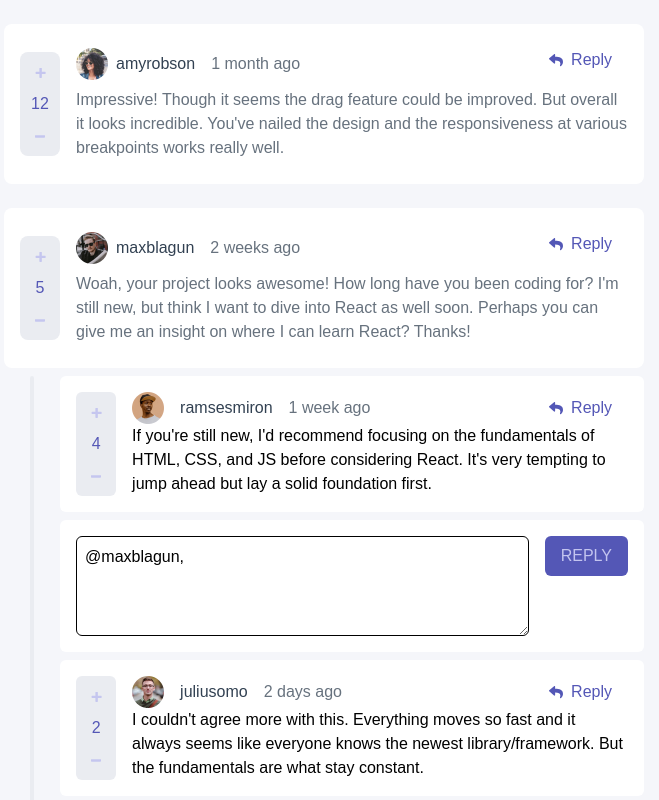
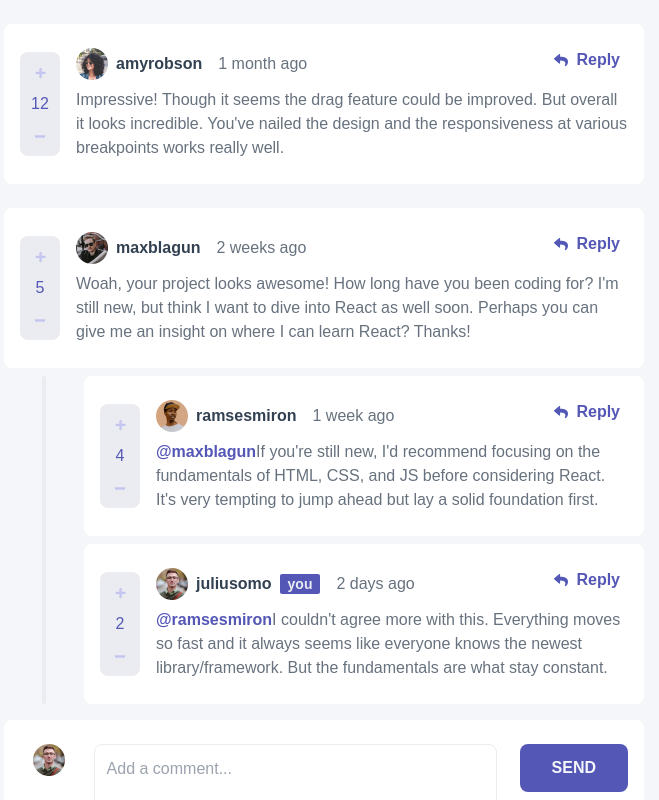
Before and after one commit to Pakkerman/frontend-mentor-challenges, a Next.js app in the folder interactive-comment-section/: page / in a window 1280 px wide. Shown: the whole page, without its empty margins (316-975 px from the left). Built offline with nearby package versions, Linux system fonts and the light colour scheme.

Commit message:
feat: comment input, delete and edit buttons, small elements

```diff
--- a/interactive-comment-section/src/_components/commentSection.tsx
+++ b/interactive-comment-section/src/_components/commentSection.tsx
@@ -1,5 +1,6 @@
 import data from "data/data.json";
 import Comment from "~/components/Comment";
+import CommentForm from "~/components/CommentForm";
 
 export type Comment = {
   id: number;
@@ -41,6 +42,7 @@ export default function CommentSection() {
             <Comment comment={item} />
           </li>
         ))}
+        <CommentForm />
       </ul>
     </div>
   );
--- a/interactive-comment-section/src/app/page.tsx
+++ b/interactive-comment-section/src/app/page.tsx
@@ -2,7 +2,7 @@ import CommentSection from "~/_components/commentSection";
 
 export default function HomePage() {
   return (
-    <main className=" mx-auto flex h-[100lvh] max-w-[375px] justify-center overflow-y-scroll px-4 py-6 sm:max-w-2xl">
+    <main className="mx-auto flex h-[100lvh] max-w-[375px] justify-center overflow-y-scroll px-4 py-6 sm:max-w-2xl">
       <section className="">
         <CommentSection />
       </section>
--- a/interactive-comment-section/src/components/AuthorLabel.tsx
+++ b/interactive-comment-section/src/components/AuthorLabel.tsx
@@ -1,10 +1,12 @@
-import type { Comment } from "~/_components/commentSection";
+import type { Comment, ReplyComment } from "~/_components/commentSection";
+
+import data from "data/data.json";
 
 export default function AuthorLabel({
   comment,
   replyButton,
 }: {
-  comment: Comment;
+  comment: Comment | ReplyComment;
   replyButton: React.ReactNode;
 }) {
   const { user, createdAt } = comment;
@@ -17,7 +19,14 @@ export default function AuthorLabel({
             alt="user profile thumbnail"
             className="h-8 w-8"
           />
-          <div className="text-neutral-dark-blue">{user?.username}</div>
+          <div className="font-bold text-neutral-dark-blue">
+            {user?.username}
+          </div>
+          {user.username === data.currentUser.username && (
+            <p className="rounded-sm bg-primary-moderate-blue px-2 text-sm font-bold leading-5 text-neutral-light-gray">
+              you
+            </p>
+          )}
         </div>
         <div className="text-neutral-grayish-blue">{createdAt}</div>
       </div>
--- a/interactive-comment-section/src/components/Comment.tsx
+++ b/interactive-comment-section/src/components/Comment.tsx
@@ -7,7 +7,7 @@ import { Reply } from "./Reply";
 import ReplyForm from "./ReplyInput";
 import ScoreCounter from "./ScoreCounter";
 import AuthorLabel from "./AuthorLabel";
-import ReplyButton from "./ReplyButton";
+import ReplyButton from "./buttons/ReplyButton";
 
 export default function Comment({ comment }: { comment: Comment }) {
   const [showReplyInput, setShowReplyInput] = useState(false);
@@ -40,7 +40,7 @@ function CommentCard({
   const { content, score } = comment;
 
   return (
-    <div className="flex max-w-2xl flex-col gap-4 rounded-lg bg-neutral-white p-6 sm:flex-row sm:px-4 sm:py-6">
+    <div className="flex max-w-2xl flex-col gap-4 rounded-lg bg-neutral-white p-4 sm:flex-row sm:px-4 sm:py-6">
       <div className="flex flex-col gap-2">
         <AuthorLabel
           comment={comment}
--- /dev/null
+++ b/interactive-comment-section/src/components/CommentForm.tsx
@@ -0,0 +1,71 @@
+"use client";
+
+import clsx from "clsx";
+import data from "data/data.json";
+
+// export default function CommentForm() {
+//   const { currentUser } = data;
+//   return (
+//     <div className="flex max-w-2xl flex-col gap-4 rounded-lg bg-neutral-white p-4 sm:flex-row sm:px-4 sm:py-6">
+//       <textarea
+//         className="rounded-lg border-[1.5px] border-neutral-light-gray p-3"
+//         name="comment"
+//         id="comment"
+//         placeholder="Add a comment..."
+//       />
+//
+//       <div className="flex w-full items-center justify-between sm:order-first sm:w-20">
+//         <img
+//           src={currentUser.image.png}
+//           alt="user profile thumbnail"
+//           className="h-8 w-8"
+//         />
+//         <button className="rounded-lg bg-primary-moderate-blue px-8 py-3 font-bold text-neutral-very-light-gray">
+//           SEND
+//         </button>
+//       </div>
+//     </div>
+//   );
+// }
+//
+export default function CommentForm() {
+  const { currentUser } = data;
+  return (
+    <div
+      className={clsx(
+        "max-w-2xl gap-4 rounded-lg bg-neutral-white p-4 sm:px-4 sm:py-6",
+        "grid",
+        " sm:grid-cols-[1fr_7fr_2fr] sm:grid-rows-none",
+      )}
+    >
+      <textarea
+        className={clsx(
+          "rounded-lg border-[1.5px] border-neutral-light-gray p-3 ",
+          "col-span-2",
+          "sm:col-span-1 sm:col-start-2",
+        )}
+        name="comment"
+        id="comment"
+        placeholder="Add a comment..."
+      />
+      <img
+        src={currentUser.image.png}
+        alt="user profile thumbnail"
+        className={clsx(
+          "h-8 w-8",
+          "col-start-1 row-start-2 self-center",
+          "sm:col-start-1 sm:row-start-1 sm:self-start sm:justify-self-center",
+        )}
+      />
+      <button
+        className={clsx(
+          "rounded-lg bg-primary-moderate-blue px-8 py-3 font-bold text-neutral-very-light-gray ",
+          "justify-self-end",
+          "sm:self-start",
+        )}
+      >
+        SEND
+      </button>
+    </div>
+  );
+}
--- a/interactive-comment-section/src/components/Reply.tsx
+++ b/interactive-comment-section/src/components/Reply.tsx
@@ -2,8 +2,13 @@
 
 import { useState } from "react";
 import { ReplyComment } from "~/_components/commentSection";
-import { PlusIcon, MinusIcon, ReplyIcon } from "~/svgs";
 import ReplyInput from "./ReplyInput";
+import ScoreCounter from "./ScoreCounter";
+import AuthorLabel from "./AuthorLabel";
+import ReplyButton from "~/components/buttons/ReplyButton";
+import DeleteButton from "~/components/buttons/DeleteButton";
+import data from "data/data.json";
+import EditButton from "./buttons/EditButton";
 
 export function Reply({ replies }: { replies: ReplyComment[] }) {
   const [showRepliesInput, setShowRepliesInput] = useState(
@@ -14,10 +19,10 @@ export function Reply({ replies }: { replies: ReplyComment[] }) {
 
   return (
     <div className="group/indent flex items-stretch justify-center ">
-      <div className="w-[20%] ">
-        <div className="mx-auto h-full w-1 rounded-full bg-neutral-light-gray group-hover/indent:bg-primary-moderate-blue " />
+      <div className="w-[10%] sm:w-[15%]">
+        <div className="mr-auto h-full w-1 rounded-full bg-neutral-light-gray group-hover/indent:bg-primary-moderate-blue sm:mx-auto" />
       </div>
-      <ul className="flex flex-col gap-2 ">
+      <ul className="flex flex-col gap-2">
         {replies.length > 0 &&
           replies.map((item, idx) => (
             <li className="flex flex-col gap-2" key={item.id}>
@@ -30,7 +35,10 @@ export function Reply({ replies }: { replies: ReplyComment[] }) {
                   });
                 }}
               />
-              <ReplyInput show={true} to={replies[idx]!.replyingTo} />
+              <ReplyInput
+                show={showRepliesInput[idx]}
+                to={replies[idx]!.replyingTo}
+              />
             </li>
           ))}
       </ul>
@@ -45,51 +53,35 @@ export function ReplyCard({
   reply: ReplyComment;
   toggleReply: () => void;
 }) {
-  const { createdAt, user, id, content, score, replyingTo } = reply;
+  const { content, score, replyingTo } = reply;
   const [showReplyInput, setShowReplyInput] = useState(false);
-  const [currentScore, setCurrentScore] = useState(score);
 
   return (
-    <div className="flex w-full items-center gap-4 rounded-md bg-neutral-white p-4">
-      <div className="flex w-[20px] flex-col items-center justify-center gap-2 rounded-md bg-neutral-light-gray px-5 py-2 text-primary-moderate-blue ">
-        <button
-          className="group h-6 w-6 "
-          onClick={() => {
-            setCurrentScore(currentScore + 1);
-          }}
-        >
-          <PlusIcon />
-        </button>
-        <div>{currentScore}</div>
-        <button
-          className="group h-6 w-6 "
-          onClick={() => {
-            setCurrentScore(currentScore - 1);
-          }}
-        >
-          <MinusIcon />
-        </button>
+    <div className="flex max-w-2xl flex-col gap-4 rounded-lg bg-neutral-white p-4 sm:flex-row sm:px-4 sm:py-6">
+      <div className="flex flex-col gap-2">
+        <AuthorLabel
+          comment={reply}
+          replyButton={<ReplyButton toggleReply={toggleReply} />}
+        />
+        <p className="text-neutral-grayish-blue">
+          <span className="font-bold text-primary-moderate-blue">
+            @{replyingTo}
+          </span>
+          {content}
+        </p>
       </div>
-      <div className="flex flex-col">
-        <div className="flex justify-between">
-          <div className="flex items-center justify-center gap-4">
-            <img
-              src={user.image.webp}
-              alt="user profile thumbnail"
-              className="h-8 w-8"
-            />
-            <div className="text-neutral-dark-blue">{user?.username}</div>
-            <div className="text-neutral-grayish-blue">{createdAt}</div>
-          </div>
-          <button
-            className="group flex items-center gap-2 px-4 text-primary-moderate-blue hover:text-primary-light-grayish-blue"
-            onClick={toggleReply}
-          >
-            <ReplyIcon />
-            Reply
-          </button>
+      <div className="flex w-full items-center justify-between sm:order-first sm:w-20">
+        <ScoreCounter score={score} />
+        <div className="flex  items-center justify-end sm:hidden">
+          {data.currentUser.username === reply.user.username ? (
+            <>
+              <DeleteButton />
+              <EditButton />
+            </>
+          ) : (
+            <ReplyButton toggleReply={toggleReply} />
+          )}
         </div>
-        <p className="">{content}</p>
       </div>
     </div>
   );
--- a/interactive-comment-section/src/components/ReplyInput.tsx
+++ b/interactive-comment-section/src/components/ReplyInput.tsx
@@ -8,7 +8,7 @@ export default function ReplyForm({ show, to }: { show: boolean; to: string }) {
     return (
       <div className="flex w-full items-start gap-4 rounded-md bg-neutral-white p-4">
         <textarea
-          className="h-[100px] w-full rounded-md border border-black p-2"
+          className="h-[100px] w-full rounded-md border border-neutral-light-gray p-2"
           name="content"
           id="content"
           value={text}
@@ -16,7 +16,7 @@ export default function ReplyForm({ show, to }: { show: boolean; to: string }) {
             setText(event.target.value);
           }}
         />
-        <button className="rounded-md bg-primary-moderate-blue px-4 py-2 text-primary-light-grayish-blue ">
+        <button className="rounded-md bg-primary-moderate-blue px-4 py-2 text-neutral-very-light-gray ">
           REPLY
         </button>
       </div>
--- a/interactive-comment-section/src/components/ScoreCounter.tsx
+++ b/interactive-comment-section/src/components/ScoreCounter.tsx
@@ -6,7 +6,7 @@ import { PlusIcon, MinusIcon } from "~/svgs";
 export default function ScoreCounter({ score }: { score: number }) {
   const [currentScore, setCurrentScore] = useState(score);
   return (
-    <div className="flex w-32 items-center justify-center gap-4 rounded-lg bg-neutral-light-gray px-5 py-2 text-primary-moderate-blue sm:w-[20px] sm:flex-col sm:gap-2 ">
+    <div className="flex w-[90px] items-center justify-center gap-4 rounded-lg bg-neutral-light-gray px-5 py-2 text-primary-moderate-blue sm:w-[20px] sm:flex-col sm:gap-2 ">
       <button
         key="plus"
         className="group h-6 w-6 "
--- /dev/null
+++ b/interactive-comment-section/src/components/buttons/DeleteButton.tsx
@@ -0,0 +1,10 @@
+import { DeleteIcon } from "~/svgs";
+
+export default function DeleteButton({}: {}) {
+  return (
+    <button className="group flex items-center gap-2 px-2 font-bold text-primary-soft-red hover:text-primary-pale-red">
+      <DeleteIcon />
+      Delete
+    </button>
+  );
+}
--- /dev/null
+++ b/interactive-comment-section/src/components/buttons/EditButton.tsx
@@ -0,0 +1,10 @@
+import { EditIcon } from "~/svgs";
+
+export default function EditButton({}: {}) {
+  return (
+    <button className="group flex items-center gap-2 px-2 font-bold text-primary-moderate-blue hover:text-primary-light-grayish-blue">
+      <EditIcon />
+      Edit
+    </button>
+  );
+}
--- a/interactive-comment-section/src/components/ReplyButton.tsx
+++ b/interactive-comment-section/src/components/buttons/ReplyButton.tsx
@@ -7,7 +7,7 @@ export default function ReplyButton({
 }) {
   return (
     <button
-      className="group flex items-center gap-2 px-4 text-primary-moderate-blue hover:text-primary-light-grayish-blue"
+      className="group flex items-center gap-2 px-2 font-bold text-primary-moderate-blue hover:text-primary-light-grayish-blue"
       onClick={toggleReply}
     >
       <ReplyIcon />
```
Also changed, not shown: interactive-comment-section/src/svgs.tsx (+14 -10 lines).
